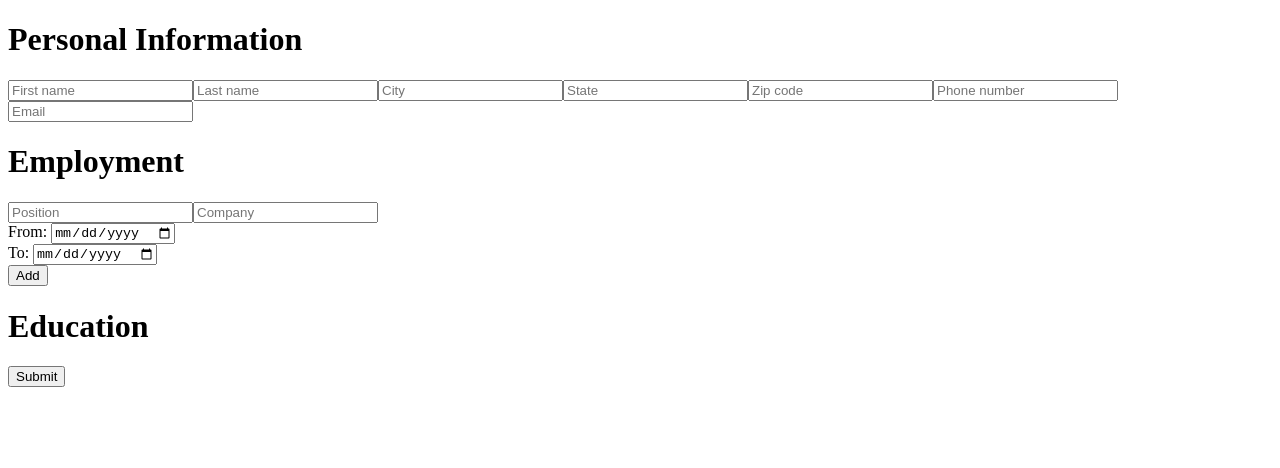
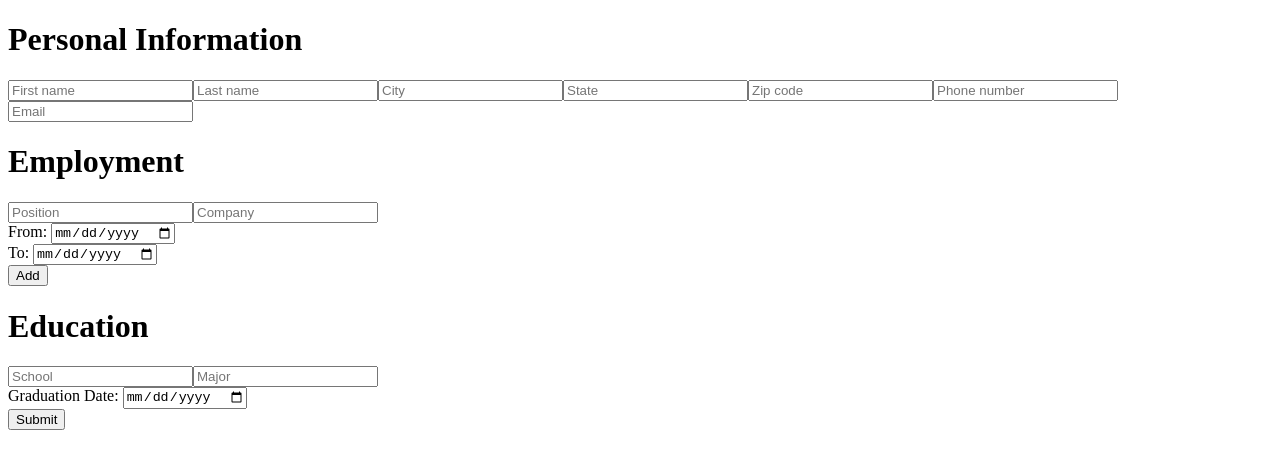
Before and after one commit to robisonwebdev/CV-Application, a React (Create React App) app: page / in a window 1280 px wide. Shown: the top 468 px of the page. Built offline with nearby package versions, Linux system fonts and the light colour scheme.

Commit message:
Called EducationInfomation and passed prop

```diff
--- a/src/components/Education.js
+++ b/src/components/Education.js
@@ -1,4 +1,5 @@
 import React, { Component } from 'react';
+import EducationInformation from './EducationInformation';
 
 class Education extends Component {
     constructor(props) {
@@ -9,6 +10,7 @@ class Education extends Component {
         return (
             <div id='education'>
                 <h1>Education</h1>
+                <EducationInformation handleChange={this.props.handleChange} />
             </div>
         );
     }
```
